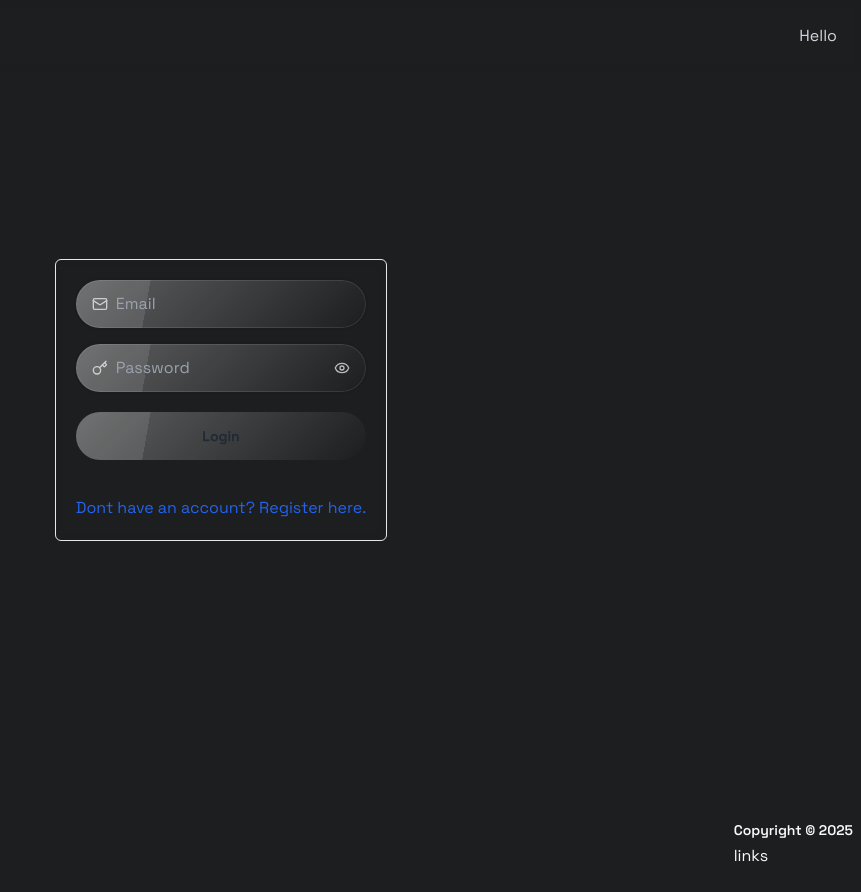
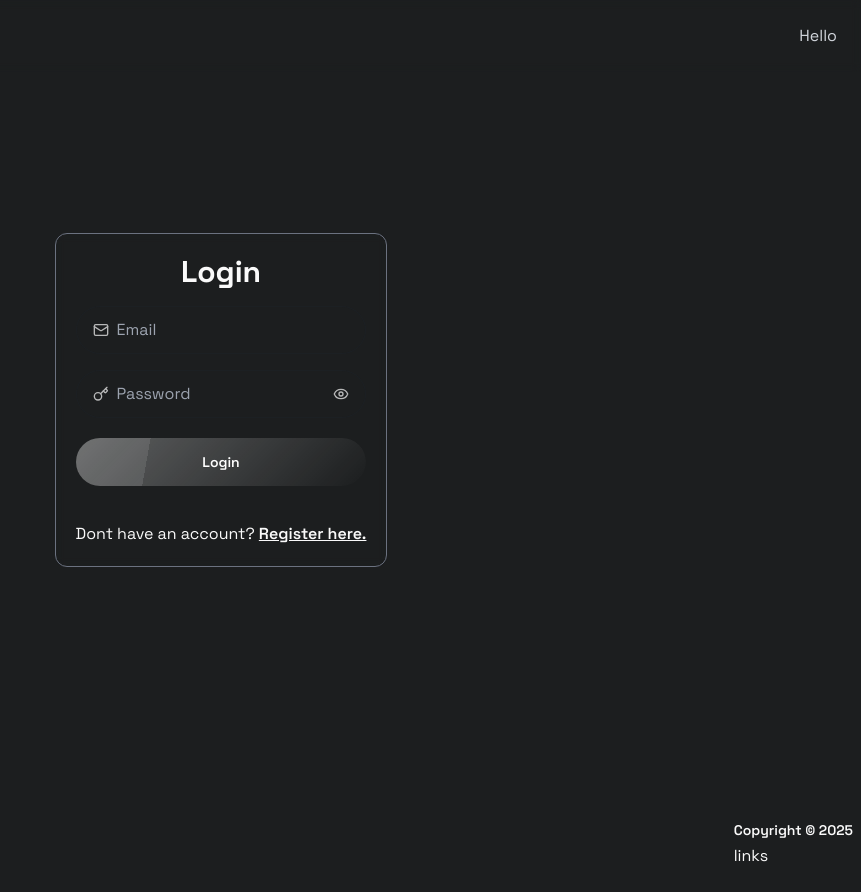
Before and after one commit to ekhassan/chatapp, a React (Vite) app: page /login in a window 1280 px wide. Shown: the whole page, without its empty margins (419-1280 px from the left). Built offline with nearby package versions, Linux system fonts and the light colour scheme; no server answers.

Commit message:
Enhance LoginPage with loading state and form validation; add environment sample and Vercel configuration

```diff
--- a/src/pages/LoginPage.jsx
+++ b/src/pages/LoginPage.jsx
@@ -10,12 +10,14 @@ import { UserAuth } from '../context/authContext';
 const LoginPage = () => {
 
     const [showPassword, setShowPassword] = useState(false);
+    const [loading, setLoading] = useState(false)
     const { register, handleSubmit, formState: { errors } } = useForm();
     const { signInUser } = UserAuth();
     const navigate = useNavigate();
 
     const onSubmit = async ({ email, password }) => {
         try {
+            setLoading(true)
             const { session, error } = await signInUser(email, password);
 
             if (error) {
@@ -29,32 +31,42 @@ const LoginPage = () => {
         } catch (error) {
             toast.error(error.message || 'Login failed. Please try again.');
         }
+        finally {
+            setLoading(false)
+        }
     };
 
     return (
         <div className="h-screen max-h-screen flex items-center justify-center">
-            <div className="p-5 backdrop-blur-sm border rounded-md">
+            <div className="p-5 backdrop-blur-sm border border-gray-500 rounded-xl">
                 <form onSubmit={handleSubmit(onSubmit)}>
-                    <div>
-                        <label className="input input-bordered flex items-center gap-2 glass rounded-full">
+                    <h2 className='font-bold text-3xl text-center'>
+                        Login
+                    </h2>
+                    <div className='mt-4'>
+                        <label className="input input-bordered flex items-center gap-2 bg-transparent rounded-full">
                             <Mail className='h-4 w-4 opacity-70' size={16} />
-                            <input type="text" className="grow" placeholder="Email"
+                            <input type="email" className="grow" placeholder="Email"
                                 id="email"
-                                {...register('password', { required: 'Password is required' })}
+                                {...register('email', { required: 'Email is required' })}
+                                autoComplete='off'
                             />
                         </label>
                         {errors.email && <span className="text-red-500">{errors.email.message}</span>}
                     </div>
                     <div className="mt-4">
-                        <label className="input input-bordered flex items-center gap-2 glass rounded-full">
+                        <label className="input input-bordered flex items-center gap-2 bg-transparent rounded-full">
                             <Key className='h-4 w-4 opacity-70' size={16} />
-                            <input type="text" className="grow" placeholder="Password"
+                            <input type={showPassword ? 'text' : 'password'} className="grow" placeholder="Password"
                                 id="email"
                                 {...register('password', { required: 'Password is required' })}
                             />
                             <button
                                 type="button"
-                                onClick={() => { setShowPassword(!showPassword) }}
+                                onClick={() => {
+
+                                    setShowPassword(!showPassword)
+                                }}
                                 className="focus:outline-none"
                             >
                                 {showPassword ? (
@@ -67,13 +79,14 @@ const LoginPage = () => {
                         {errors.password && <span className="text-red-500">{errors.password.message}</span>}
                     </div>
                     <div className='py-5'>
-                        <button type="submit" className="btn glass rounded-full w-full">
+                        <button type="submit" className="btn glass rounded-full w-full text-white hover:text-black" disabled={loading}>
+                            {loading ? <span className="loading loading-spinner text-white loading-md"></span> : ""}
                             Login
                         </button>
                     </div>
                 </form>
                 <div className="mt-4">
-                    <Link to="/register" className="text-blue-600">Dont have an account? Register here.</Link>
+                    <p>Dont have an account? <Link to="/register" className="font-semibold underline hover:no-underline"> Register here.</Link></p>
                 </div>
             </div>
         </div>
```
Also changed, not shown: vercel.json (added), 1 other file (tests, documents, lock files or other folders).
